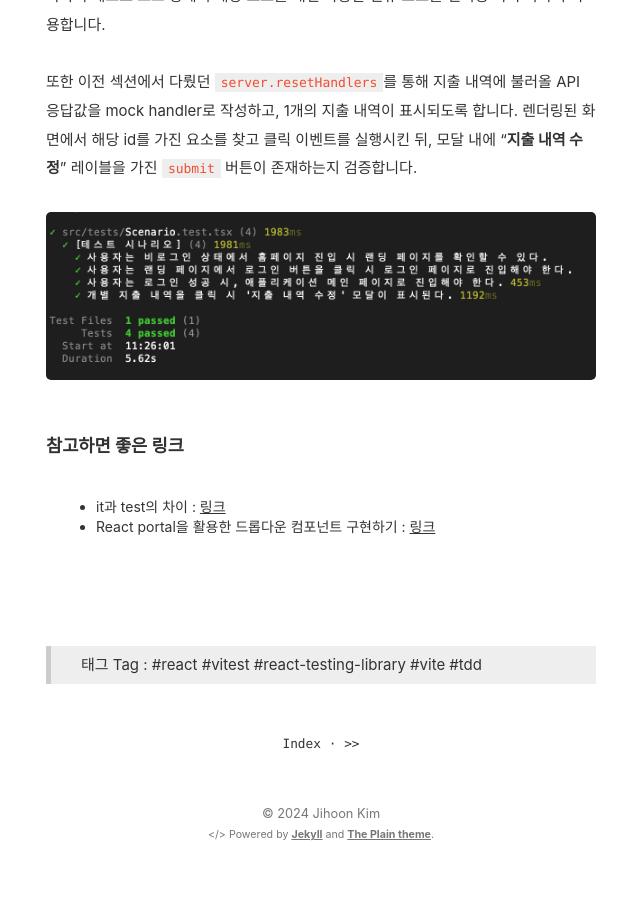
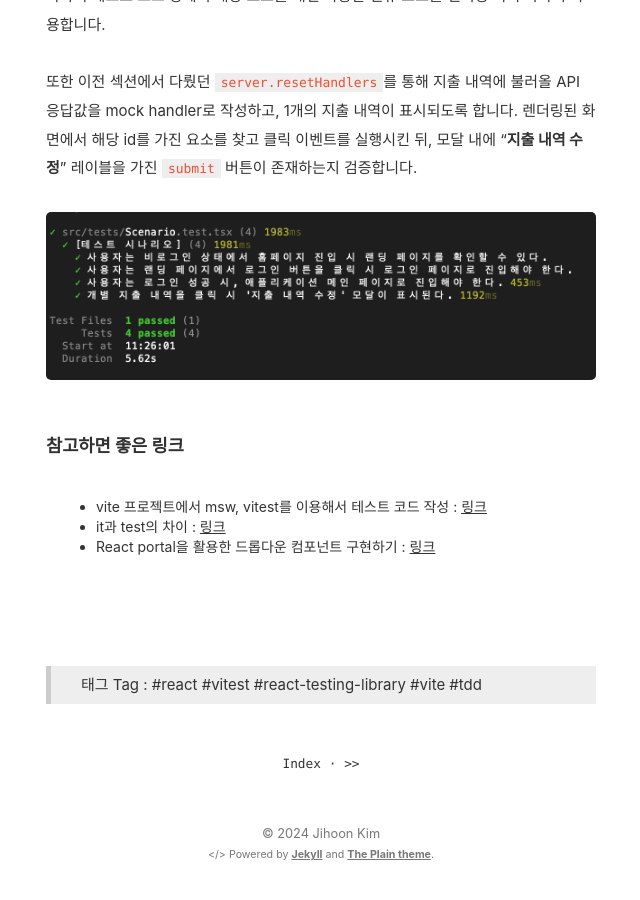
Before and after one commit to Ji-hoon/blog, a Jekyll site: the page built from _posts/2024-03-16-run-test-with-vitest-and-rtl-3.md, in a window 1280 px wide and 900 px high, scrolled down 9088 px. Shown: the whole window, without its empty margins (319-959 px from the left). Built offline with Jekyll 4.4.1, drawn with Linux system fonts in a browser that asks for light colours; comment, search, counter and statistics services are not loaded.

Commit message:
Refactor: ref 링크 추가

```diff
--- a/_posts/2024-03-16-run-test-with-vitest-and-rtl-3.md
+++ b/_posts/2024-03-16-run-test-with-vitest-and-rtl-3.md
@@ -348,6 +348,7 @@ describe("[테스트 시나리오]", () => {
 
 #### 참고하면 좋은 링크
 
+- vite 프로젝트에서 msw, vitest를 이용해서 테스트 코드 작성 : [링크](https://velog.io/@ckstn0777/vite-%ED%94%84%EB%A1%9C%EC%A0%9D%ED%8A%B8%EC%97%90%EC%84%9C-msw-vitest%EB%A5%BC-%EC%9D%B4%EC%9A%A9%ED%95%B4-%ED%85%8C%EC%8A%A4%ED%8A%B8-%EC%BD%94%EB%93%9C-%EC%9E%91%EC%84%B1%ED%95%B4%EB%B3%B4%EA%B8%B0){:target="_blank"}
 - it과 test의 차이 : [링크](https://puleugo.tistory.com/141){:target="_blank"}
 - React portal을 활용한 드롭다운 컴포넌트 구현하기 : [링크](https://ji-hoon.github.io/blog/implement-dropdown-with-react-portal){:target="_blank"}
 
```
